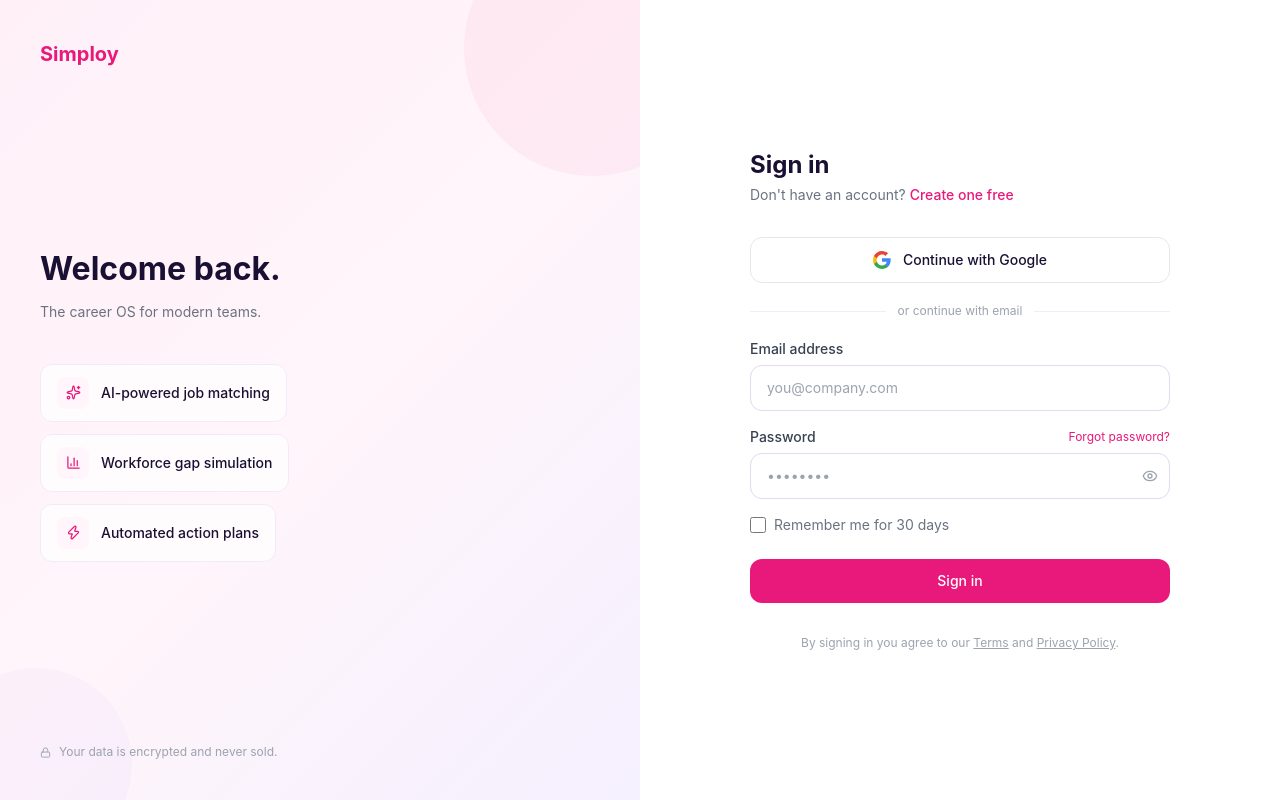
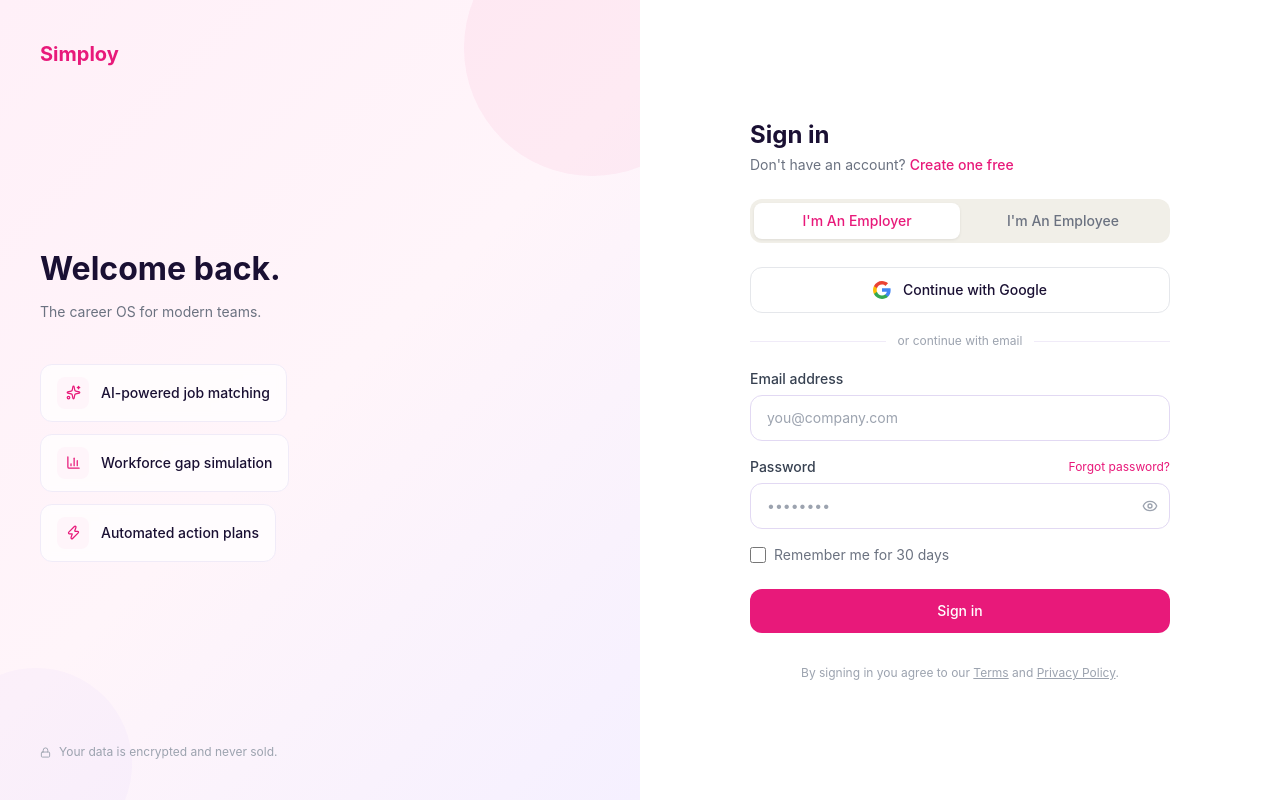
Before and after one commit to Shu30Ann/Simploy, a Next.js app in the folder frontend/: page /login in a window 1280 px wide. Built offline with nearby package versions, Linux system fonts and the light colour scheme.

Commit message:
fixed emplyee/employer page redirecting bug

```diff
--- a/frontend/components/auth/LoginForm.tsx
+++ b/frontend/components/auth/LoginForm.tsx
@@ -1,5 +1,6 @@
 "use client";
 
+import { useState } from "react";
 import { useForm } from "react-hook-form";
 import { zodResolver } from "@hookform/resolvers/zod";
 import { z } from "zod";
@@ -38,6 +39,8 @@
 
 export default function LoginForm() {
   const router = useRouter();
+  const [role, setRole] = useState<"employer" | "employee">("employer");
+
   const {
     register,
     handleSubmit,
@@ -46,7 +49,7 @@
 
   const onSubmit = async () => {
     await new Promise((res) => setTimeout(res, 1200));
-    router.push("/employee/dashboard");
+    router.push(role === "employer" ? "/employer/dashboard" : "/employee/dashboard");
   };
 
   return (
@@ -56,7 +59,7 @@
       transition={{ duration: 0.35, ease: "easeOut" }}
     >
       {/* Header */}
-      <div className="mb-8">
+      <div className="mb-6">
         <p className="text-xl font-bold mb-6 md:hidden" style={{ color: "var(--pink)" }}>
           Simploy
         </p>
@@ -69,6 +72,24 @@
             Create one free
           </a>
         </p>
+      </div>
+
+      {/* Role toggle */}
+      <div className="flex rounded-xl p-1 mb-6" style={{ background: "#F1EFE8" }}>
+        {(["employer", "employee"] as const).map(r => (
+          <button
+            key={r}
+            type="button"
+            onClick={() => setRole(r)}
+            className="flex-1 py-2 rounded-lg text-sm font-medium transition-all capitalize"
+            style={role === r
+              ? { background: "white", color: "var(--pink)", boxShadow: "0 1px 3px rgba(0,0,0,0.08)" }
+              : { color: "var(--text-secondary)" }
+            }
+          >
+            {r === "employer" ? "I'm an Employer" : "I'm an Employee"}
+          </button>
+        ))}
       </div>
 
       <GoogleAuthButton />
--- a/frontend/components/auth/SignupForm.tsx
+++ b/frontend/components/auth/SignupForm.tsx
@@ -71,7 +71,7 @@
 
   const onSubmit = async () => {
     await new Promise((res) => setTimeout(res, 1400));
-    router.push(role === "employee" ? "/onboarding/employee" : "/onboarding/employer");
+    router.push(role === "employee" ? "/onboarding/employee" : "/employer/dashboard");
   };
 
   return (
```
